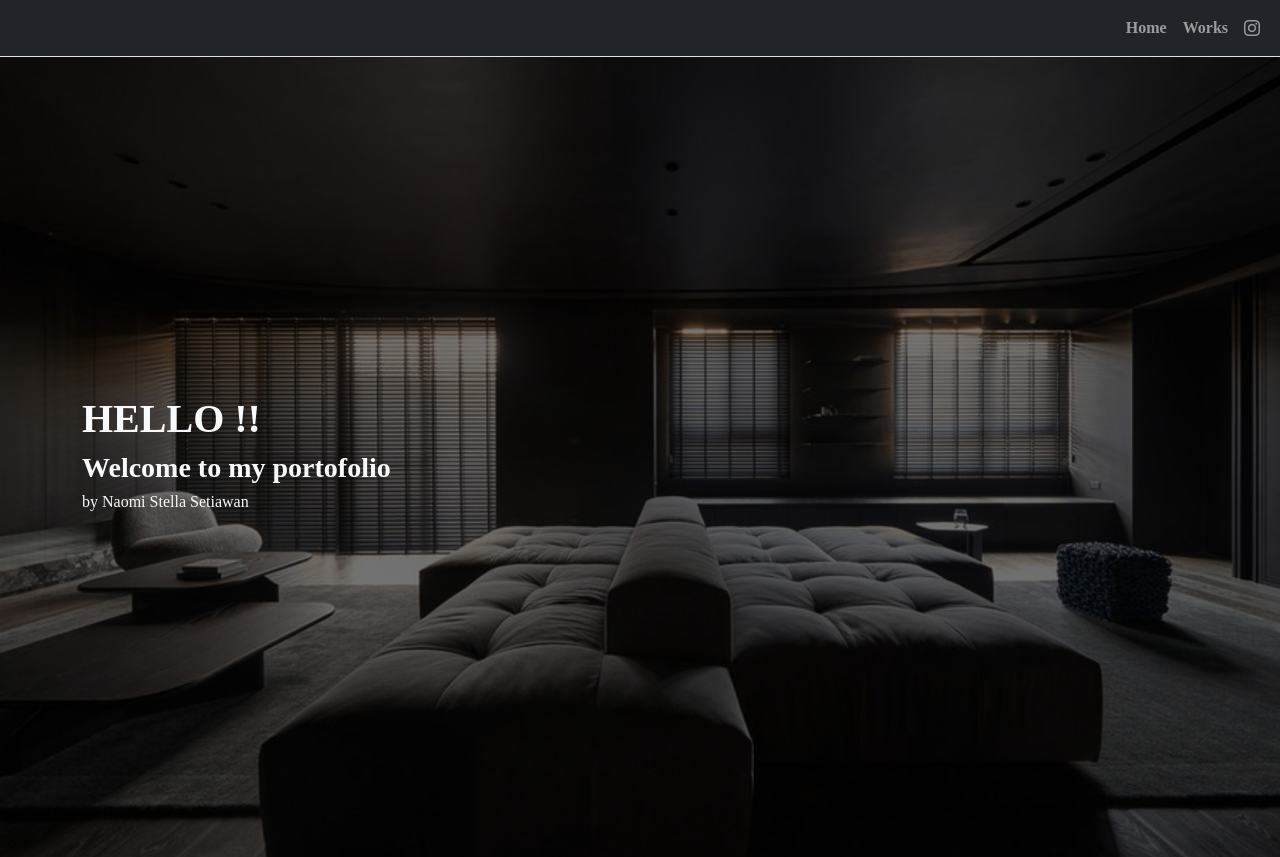
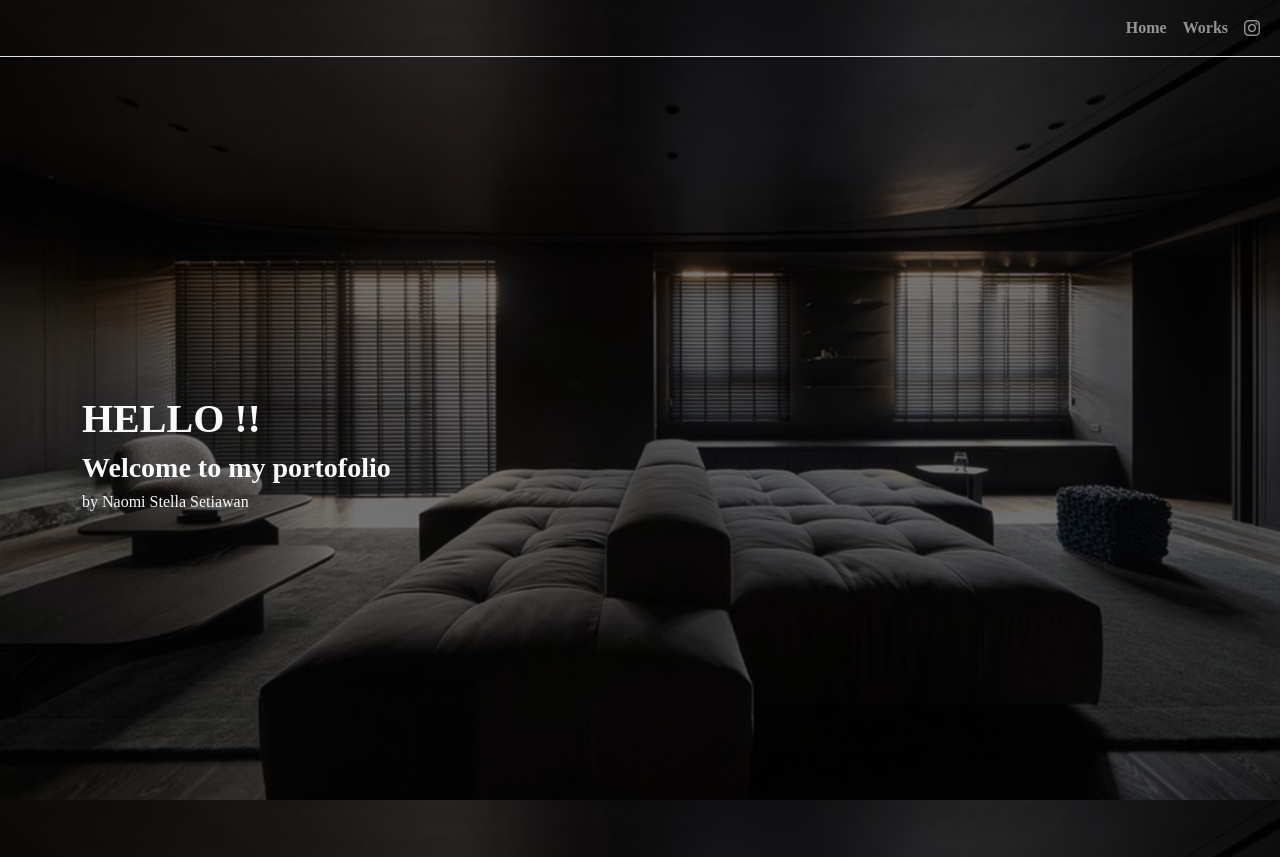
Before and after one commit to Penk13/nomstudio, a Django app: page / in a window 1280 px wide. Run offline with Django 4.2, Linux system fonts and the light colour scheme.

Commit message:
improvement

```diff
--- a/core/models.py
+++ b/core/models.py
@@ -12,9 +12,7 @@ class WorkCategory(models.Model):
 class Work(models.Model):
     category = models.ForeignKey(WorkCategory, on_delete=models.CASCADE)
     title = models.CharField(max_length=255, blank=False)
-    description = models.TextField(blank=True)
     image = models.ImageField(upload_to ='work/')
-    date_created = models.DateTimeField(auto_now_add=True)
 
     def __str__(self):
         return self.category.title + " : " + self.title
--- a/static/css/main.css
+++ b/static/css/main.css
@@ -7,10 +7,10 @@
     width: 100%;
 }
 
-.heading-style-home {
+.heading-style1 {
     font-family: "league spartan";
 }
 
-.heading-style {
+.heading-style2 {
     font-family: "Libre Baskerville";
 }
--- a/templates/base.html
+++ b/templates/base.html
@@ -12,17 +12,17 @@
 
     <title>Nom Studio - {% block title_page %} {% endblock title_page %}</title>
 </head>
-<body>
+<body class="bg-img">
     <header>
-		<nav class="navbar navbar-expand-lg navbar-dark bg-dark border-bottom">
+		<nav class="navbar navbar-expand-lg navbar-dark bg-transparent border-bottom">
             <div class="container-fluid">
                 <button class="navbar-toggler" type="button" data-bs-toggle="collapse" data-bs-target="#navbarNavAltMarkup" aria-controls="navbarNavAltMarkup" aria-expanded="false" aria-label="Toggle navigation">
                     <span class="navbar-toggler-icon"></span>
                 </button>
                 <div class="collapse navbar-collapse" id="navbarNavAltMarkup">
                     <div class="navbar-nav ms-auto">
-                        <a class="nav-link fw-bold heading-style" href="{% url 'home' %}">Home</a>
-                        <a class="nav-link fw-bold heading-style" href="{% url 'all-works' %}">Works</a>
+                        <a class="nav-link fw-bold heading-style2" href="{% url 'home' %}">Home</a>
+                        <a class="nav-link fw-bold heading-style2" href="{% url 'all-works' %}">Works</a>
                         <a class="nav-link" href="https://www.instagram.com/naomistella_15/"><i class="bi bi-instagram"></i></a>
                     </div>
                 </div>
@@ -30,8 +30,8 @@
         </nav>
 	</header>
 
-    <main class="bg-img">
-		<section class="min-vh-100">
+    <main>
+		<section>
 			{% block content %} {% endblock content %}
 		</section>
 	</main>
--- a/templates/core/all_works.html
+++ b/templates/core/all_works.html
@@ -4,14 +4,14 @@
 
 {% block content %}
 <div class="container text-light">
-    <h1 class="fw-bold text-center py-3 heading-style">CHECK THIS OUT !</h1>
+    <h1 class="fw-bold text-center py-3 heading-style2">CHECK THIS OUT !</h1>
     <div class="row">
         {% for work_category in work_categories %}
         <div class="col-sm-12 col-md-6 col-lg-4">
             <a class="text-decoration-none" href="{% url 'work-by-category' work_category.pk %}">
                 <div class="card my-3 d-flex justify-content-center">
                     <img src="{{ work_category.image.url }}" alt="">
-                    <h3 class="w-100 m-0 p-0 text-center text-light heading-style" style="position: absolute;">{{ work_category.title }}</h3>
+                    <h3 class="w-100 m-0 p-0 text-center text-light heading-style2" style="position: absolute;">{{ work_category.title }}</h3>
                 </div>
             </a>
         </div>
--- a/templates/core/home.html
+++ b/templates/core/home.html
@@ -5,9 +5,9 @@
 {% block content %}
 <div class="container d-flex text-light align-items-center min-vh-100">
     <div>
-        <h1 class="fw-bold heading-style-home">HELLO !!</h1>
-        <h3 class="fw-bold heading-style-home">Welcome to my portofolio</h3>
-        <h6 class="heading-style">by Naomi Stella Setiawan</h6>
+        <h1 class="fw-bold heading-style1">HELLO !!</h1>
+        <h3 class="fw-bold heading-style1">Welcome to my portofolio</h3>
+        <h6 class="heading-style2">by Naomi Stella Setiawan</h6>
     </div>
 </div>
 {% endblock content %}
--- a/templates/core/work_by_category.html
+++ b/templates/core/work_by_category.html
@@ -4,14 +4,13 @@
 
 {% block content %}
 <div class="container text-light">
-    <h1 class="fw-bold text-center py-3 heading-style">{{ work_category.title }}</h1>
+    <h1 class="fw-bold text-center py-3 heading-style2">{{ work_category.title }}</h1>
     <div class="row">
         {% for work in works %}
         <div class="col-sm-12 col-md-6 col-lg-4">
             <div class="card p-2 my-3 bg-light">
                 <img src="{{ work.image.url }}" alt="">
-                <h3>{{ work.title }}</h3>
-                <p>{{ work.description }} <br> {{ work.date_created }}</p>
+                <h3 class="heading-style2">{{ work.title }}</h3>
             </div>
         </div>
         {% endfor %}
```
Also changed, not shown: core/migrations/0003_remove_work_date_created_remove_work_description.py (added).
